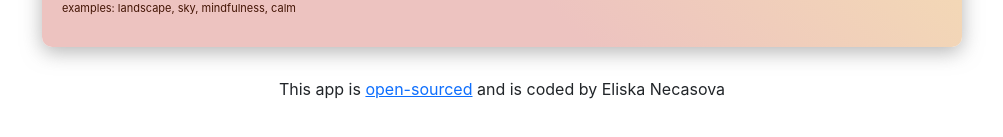
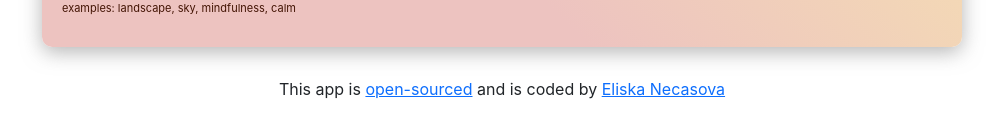
Before and after one commit to EliTimeless/dictionary-react-app, a React (Create React App) app: page / in a window 1280 px wide. Shown: the part 475-612 px from the top of the page, without its empty margins (138-1141 px from the left). Built offline with nearby package versions, Linux system fonts and the light colour scheme; no server answers.

Commit message:
Update App.js

```diff
--- a/src/App.js
+++ b/src/App.js
@@ -19,7 +19,14 @@ export default function App() {
         <a href="https://github.com/EliTimeless/dictionary-react-app.git">
           open-sourced
         </a>{" "}
-        and is coded by Eliska Necasova
+        and is coded by{" "}
+        <a
+          href="https://www.linkedin.com/in/eliška-nečasová-front-end-tester"
+          alt="LinkedIn profile"
+          target="_blank"
+        >
+          Eliska Necasova
+        </a>
       </footer>
     </div>
   );
```
